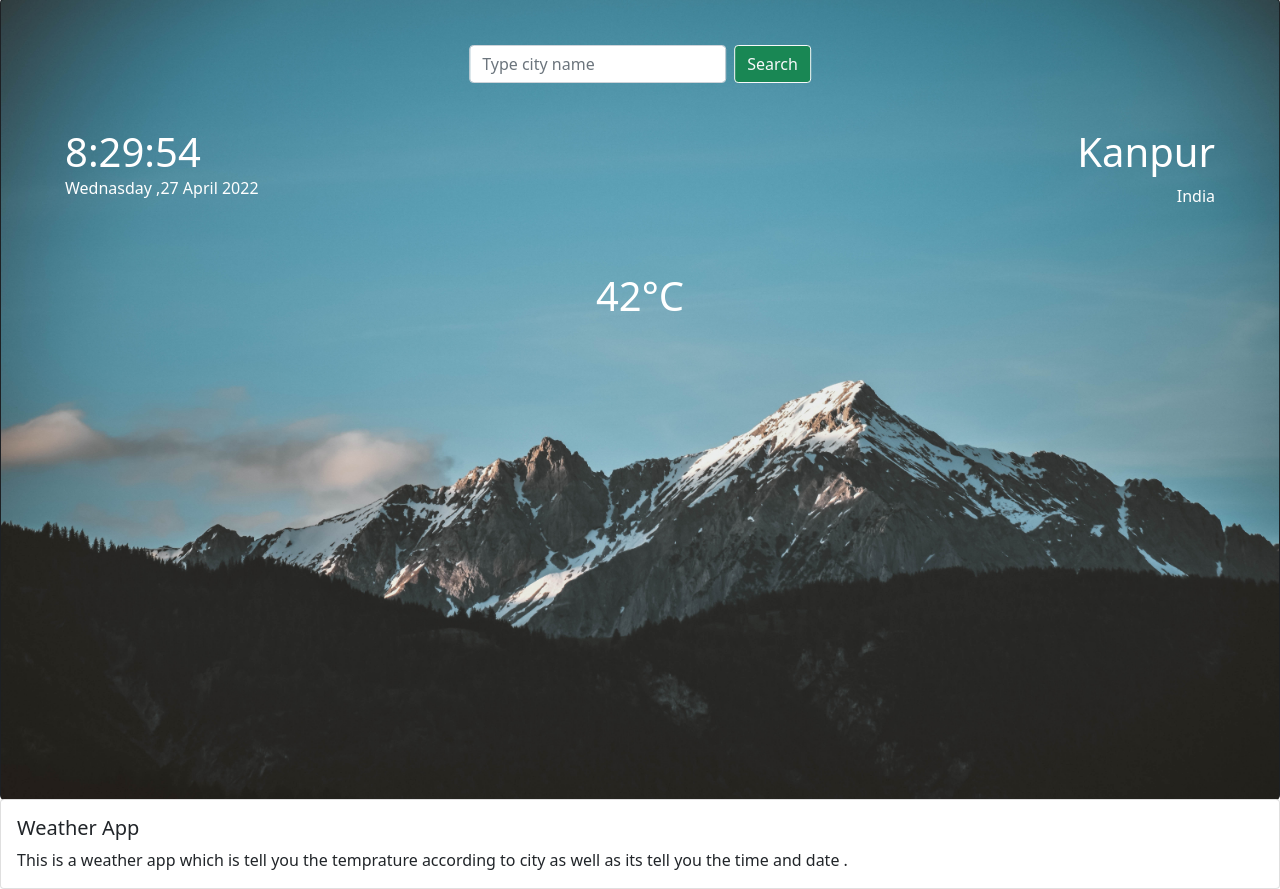
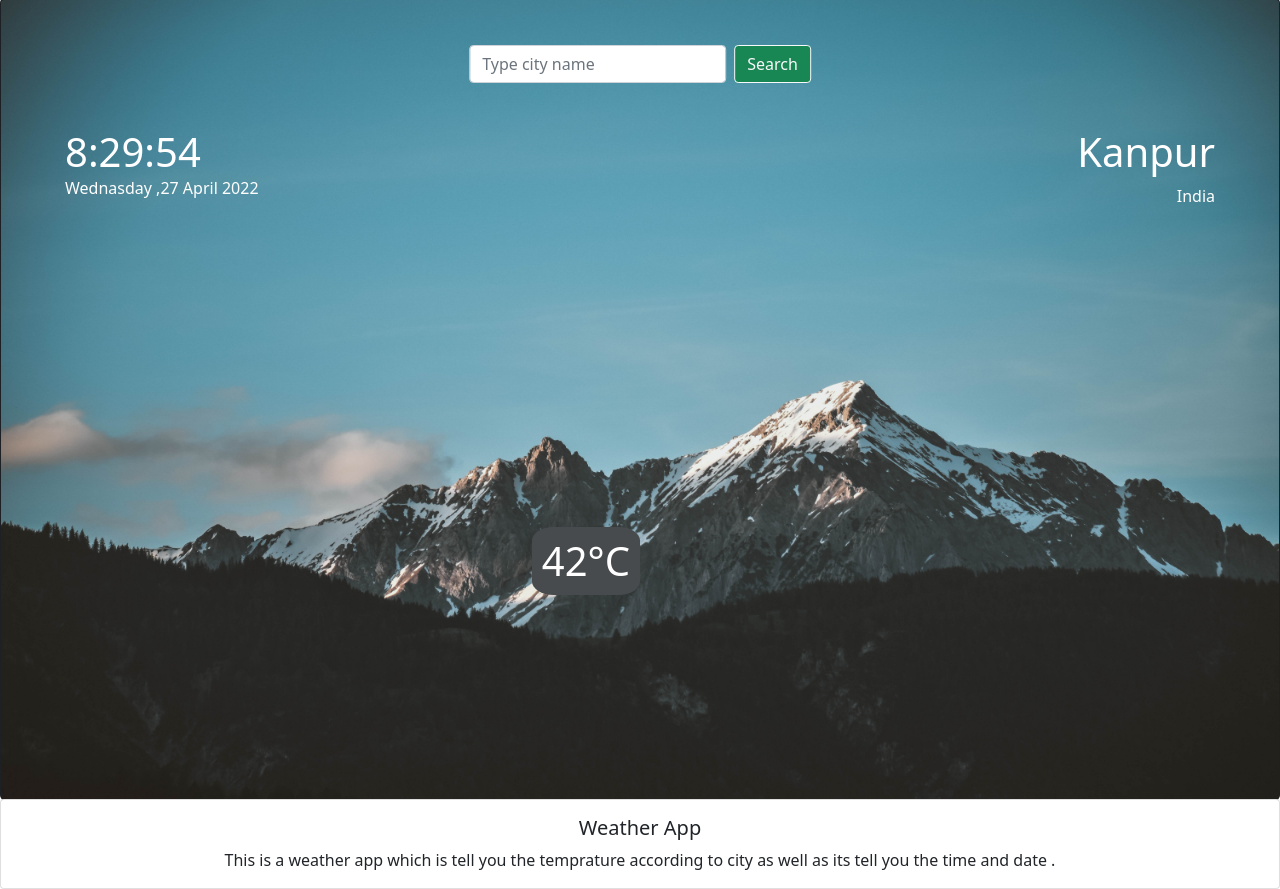
Before and after one commit to Saifkhan5417/W-Dynamic-website, a Node server app: page /weather in a window 1280 px wide. Shown: the part 57-946 px from the top of the page. Run offline with Node 20, Linux system fonts and the light colour scheme.

Commit message:
adding some styling

```diff
--- a/Templates/views/weather.hbs
+++ b/Templates/views/weather.hbs
@@ -29,7 +29,7 @@
         <div class="mt-5">
           <div class="row ">
             <div class="col-md-6">
-              <h1 class="card-title mt-5 d-inline mx-5" id="time">12:30 </h1>
+              <h1 class="card-title mt-5  d-inline mx-5" id="time">12:30 </h1>
               <p class="card-text mx-5" id="day">Monday , 2 Febrarury 2015</p>
             </div>
             <div class="col-md-6">
@@ -37,13 +37,13 @@
               <p class=" mx-5 text-end" id="country">India</p>
             </div>
           </div>
-          <h1 class="card-title temp_text text-center mt-5" id="temp">42°C</h1>
+          <h1 class="card-title temp_position mt-5" id="temp">42°C</h1>
           <p class="text-center" id="mood"></p>
         </div>
       </div>
 
     </div>
-    <div class="card mb-5">
+    <div class="card text-center mb-5">
       <div class="card-body">
         <h5 class="card-title">Weather App</h5>
         <p class="card-text">This is a weather app which is tell you the temprature according to city as well as its
--- a/public/css/style.css
+++ b/public/css/style.css
@@ -1,6 +1,14 @@
 
 *{
     max-height: 100vh;
+}
+.temp_position{
+    background-color: rgb(71, 75, 78);
+    padding: 10px;
+    border-radius: 20%;
+    position:absolute;
+    top: 60%;
+    right:50%;
 }
 body{
     overflow: hidden;
```
